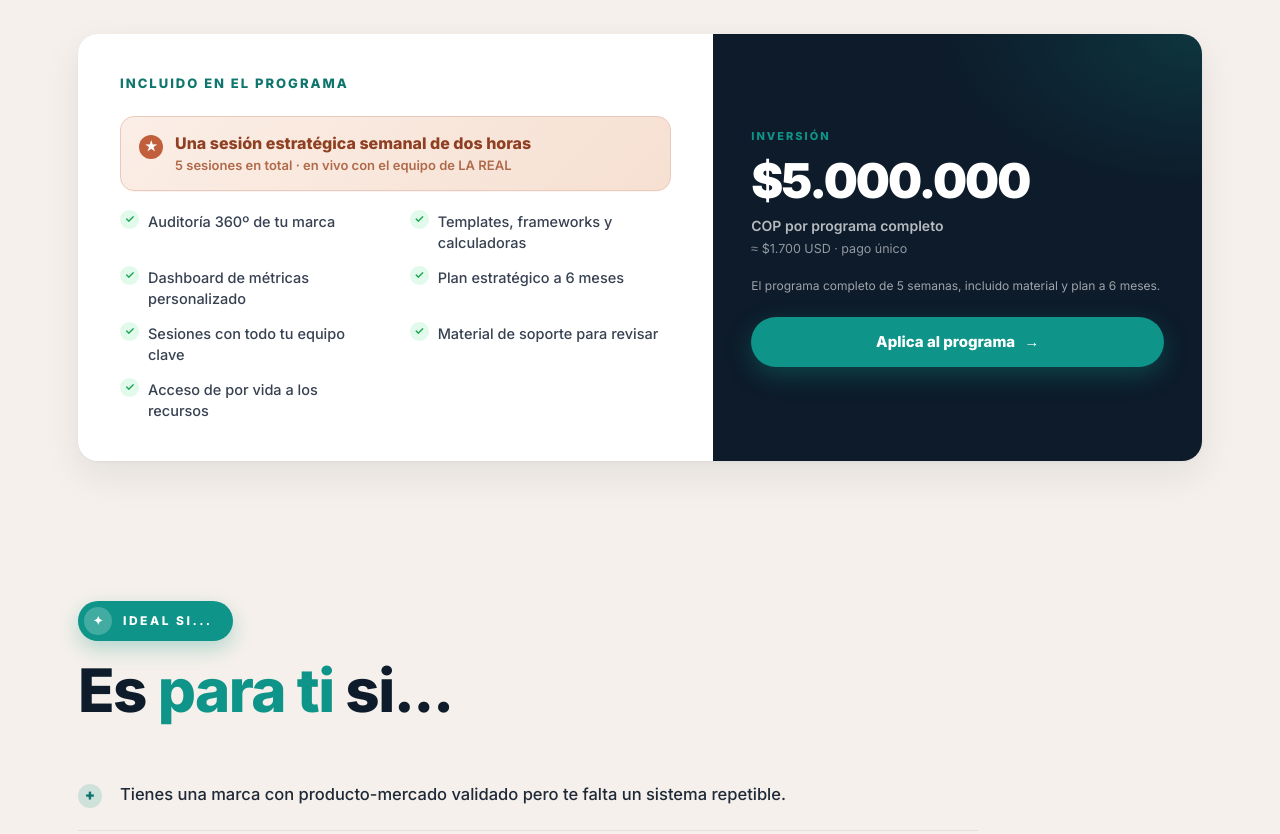
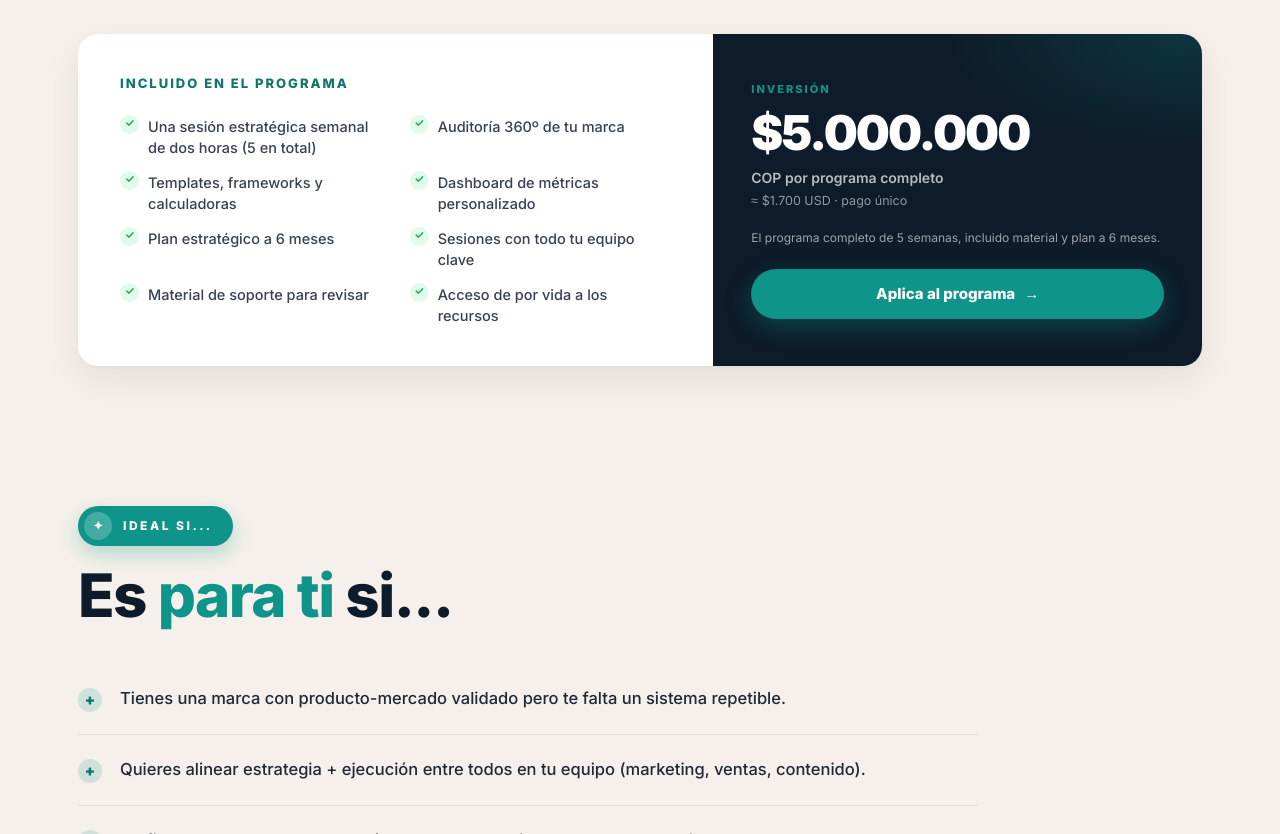
Before and after one commit to juanfelareal/la-real-simple, a website: page metodologia-real.html in a window 1280 px wide. Shown: the part 2807-3641 px from the top of the page. Drawn offline with Linux system fonts and the light colour scheme.

Commit message:
Revert "Metodología: sesión semanal como bloque destacado terracota (#38)" (#39)
This reverts commit 234cde7add044f8f590c9309508fb8c9c1738778.

Co-authored-by: Claude <noreply@anthropic.com>

```diff
--- a/assets/lr-site.css
+++ b/assets/lr-site.css
@@ -128,10 +128,6 @@ nav.open .nav-toggle span:nth-child(3){transform:translateY(-7px) rotate(-45deg)
 .feats{list-style:none;display:grid;grid-template-columns:1fr 1fr;gap:14px 28px;}
 .feats li{font-size:14.5px;color:#374151;line-height:1.45;padding-left:28px;position:relative;font-weight:500;}
 .feats li::before{content:'✓';position:absolute;left:0;top:-1px;width:19px;height:19px;border-radius:50%;background:color-mix(in srgb,var(--green) 16%,#fff);color:var(--green-deep);font-weight:900;font-size:11px;display:flex;align-items:center;justify-content:center;}
-.feats li.feat-hl{grid-column:1 / -1;display:flex;flex-direction:column;gap:3px;padding:16px 20px 16px 54px;margin-bottom:6px;border-radius:14px;background:linear-gradient(135deg,#FBEEE6,#F6E0D2);border:1px solid color-mix(in srgb,#C15F3C 34%,#fff);box-shadow:0 1px 0 rgba(193,95,60,.06);}
-.feats li.feat-hl strong{font-size:16px;font-weight:800;color:#8F3F22;line-height:1.3;}
-.feats li.feat-hl span{font-size:13px;font-weight:600;color:#B06A4A;line-height:1.35;}
-.feats li.feat-hl::before{content:'★';left:18px;top:18px;width:24px;height:24px;background:#C15F3C;color:#fff;font-size:12px;}
 .offer-aside{background:var(--navy);color:#fff;padding:40px 38px;display:flex;flex-direction:column;justify-content:center;position:relative;overflow:hidden;}
 .offer-aside::before{content:'';position:absolute;inset:0;background:radial-gradient(ellipse 90% 60% at 100% 0%,color-mix(in srgb,var(--svc) 22%,transparent),transparent 60%);pointer-events:none;}
 .offer-aside .lbl{font-size:11px;font-weight:800;letter-spacing:2px;text-transform:uppercase;color:var(--svc);margin-bottom:12px;position:relative;}
--- a/metodologia-real.html
+++ b/metodologia-real.html
@@ -121,7 +121,7 @@
         <div class="offer-body">
           <h4>Incluido en el programa</h4>
           <ul class="feats">
-            <li class="feat-hl"><strong>Una sesión estratégica semanal de dos horas</strong><span>5 sesiones en total · en vivo con el equipo de LA REAL</span></li>
+            <li>Una sesión estratégica semanal de dos horas (5 en total)</li>
             <li>Auditoría 360º de tu marca</li>
             <li>Templates, frameworks y calculadoras</li>
             <li>Dashboard de métricas personalizado</li>
```
